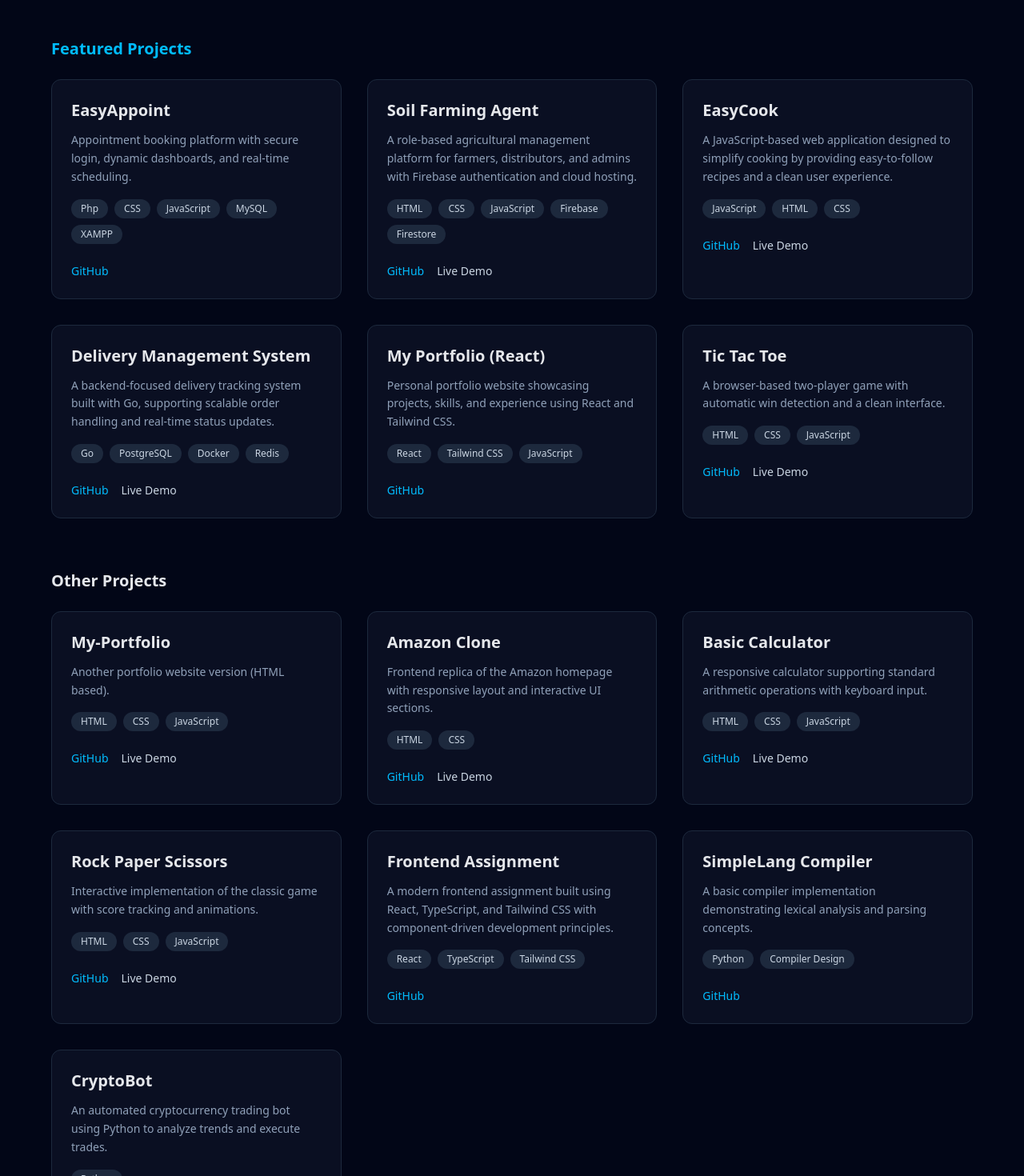
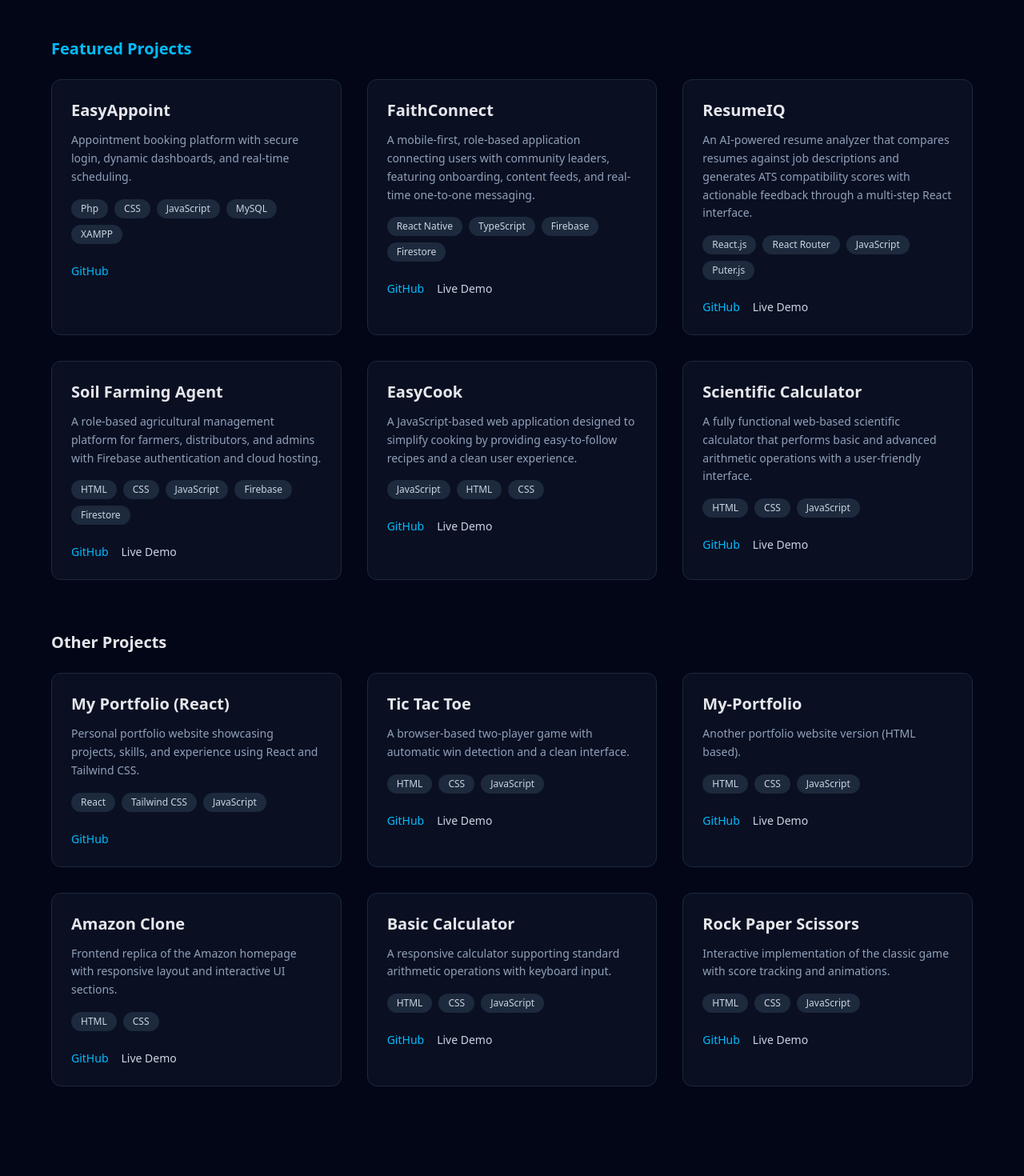
Before and after one commit to rajnish-012/MyPortfolio, a React (Vite) app: page / in a window 1280 px wide. Shown: the part 3320-4790 px from the top of the page at 80% size. Built offline with nearby package versions, Linux system fonts and the light colour scheme.

Commit message:
adding more projects

```diff
--- a/src/components/Projects.jsx
+++ b/src/components/Projects.jsx
@@ -11,6 +11,22 @@ const featuredProjects = [
     tech: ["Php", "CSS", "JavaScript", "MySQL", "XAMPP"],
     github: "https://github.com/Tanujkumarsingh/EassyAppoint",
     live: "#",
+  },
+  {
+    title: "FaithConnect",
+    description:
+      "A mobile-first, role-based application connecting users with community leaders, featuring onboarding, content feeds, and real-time one-to-one messaging.",
+    tech: ["React Native", "TypeScript", "Firebase", "Firestore"],
+    github: "https://github.com/rajnish-012/faithconnect",
+    live: null,
+  },
+  {
+    title: "ResumeIQ",
+    description:
+      "An AI-powered resume analyzer that compares resumes against job descriptions and generates ATS compatibility scores with actionable feedback through a multi-step React interface.",
+    tech: ["React.js", "React Router", "JavaScript", "Puter.js"],
+    github: "https://github.com/rajnish-012/ai-resume-parser",
+    live: null,
   },
 
   {
@@ -30,13 +46,28 @@ const featuredProjects = [
     live: "https://easy-cook-lyart.vercel.app/",
   },
   {
-    title: "Delivery Management System",
+    title: "Scientific Calculator",
     description:
-      "A backend-focused delivery tracking system built with Go, supporting scalable order handling and real-time status updates.",
-    tech: ["Go", "PostgreSQL", "Docker", "Redis"],
-    github: "https://github.com/rajnish-012/delivery-management-system",
-    live: "https://delivery-management-system-weld.vercel.app/",
+      "A fully functional web-based scientific calculator that performs basic and advanced arithmetic operations with a user-friendly interface.",
+    tech: ["HTML", "CSS", "JavaScript"],
+    github: "https://github.com/rajnish-012/Scientific-Calculator",
+    live: null,
   },
+
+  // {
+  //   title: "Delivery Management System",
+  //   description:
+  //     "A backend-focused delivery tracking system built with Go, supporting scalable order handling and real-time status updates.",
+  //   tech: ["Go", "PostgreSQL", "Docker", "Redis"],
+  //   github: "https://github.com/rajnish-012/delivery-management-system",
+  //   live: "https://delivery-management-system-weld.vercel.app/",
+  // },
+];
+
+/* =======================
+   OTHER PROJECTS
+======================= */
+const otherProjects = [
   {
     title: "My Portfolio (React)",
     description:
@@ -53,12 +84,6 @@ const featuredProjects = [
     github: "https://github.com/rajnish-012/Tic-Tac-Toe",
     live: "https://tic-tac-toe-icve.vercel.app/",
   },
-];
-
-/* =======================
-   OTHER PROJECTS
-======================= */
-const otherProjects = [
   {
     title: "My-Portfolio",
     description: "Another portfolio website version (HTML based).",
@@ -92,30 +117,30 @@ const otherProjects = [
     github: "https://github.com/rajnish-012/rock-paper-scissor",
     live: "https://rock-paper-scissor-kmuk.vercel.app/",
   },
-  {
-    title: "Frontend Assignment",
-    description:
-      "A modern frontend assignment built using React, TypeScript, and Tailwind CSS with component-driven development principles.",
-    tech: ["React", "TypeScript", "Tailwind CSS"],
-    github: "https://github.com/rajnish-012/frontend-assignment",
-    live: "#",
-  },
-  {
-    title: "SimpleLang Compiler",
-    description:
-      "A basic compiler implementation demonstrating lexical analysis and parsing concepts.",
-    tech: ["Python", "Compiler Design"],
-    github: "https://github.com/rajnish-012/simplelang-compiler",
-    live: "#",
-  },
-  {
-    title: "CryptoBot",
-    description:
-      "An automated cryptocurrency trading bot using Python to analyze trends and execute trades.",
-    tech: ["Python"],
-    github: "https://github.com/rajnish-012/CryptoBot",
-    live: "#",
-  },
+  // {
+  //   title: "Frontend Assignment",
+  //   description:
+  //     "A modern frontend assignment built using React, TypeScript, and Tailwind CSS with component-driven development principles.",
+  //   tech: ["React", "TypeScript", "Tailwind CSS"],
+  //   github: "https://github.com/rajnish-012/frontend-assignment",
+  //   live: "#",
+  // },
+  // {
+  //   title: "SimpleLang Compiler",
+  //   description:
+  //     "A basic compiler implementation demonstrating lexical analysis and parsing concepts.",
+  //   tech: ["Python", "Compiler Design"],
+  //   github: "https://github.com/rajnish-012/simplelang-compiler",
+  //   live: "#",
+  // },
+  // {
+  //   title: "CryptoBot",
+  //   description:
+  //     "An automated cryptocurrency trading bot using Python to analyze trends and execute trades.",
+  //   tech: ["Python"],
+  //   github: "https://github.com/rajnish-012/CryptoBot",
+  //   live: "#",
+  // },
 ];
 
 const ProjectGrid = ({ projects }) => (
```
